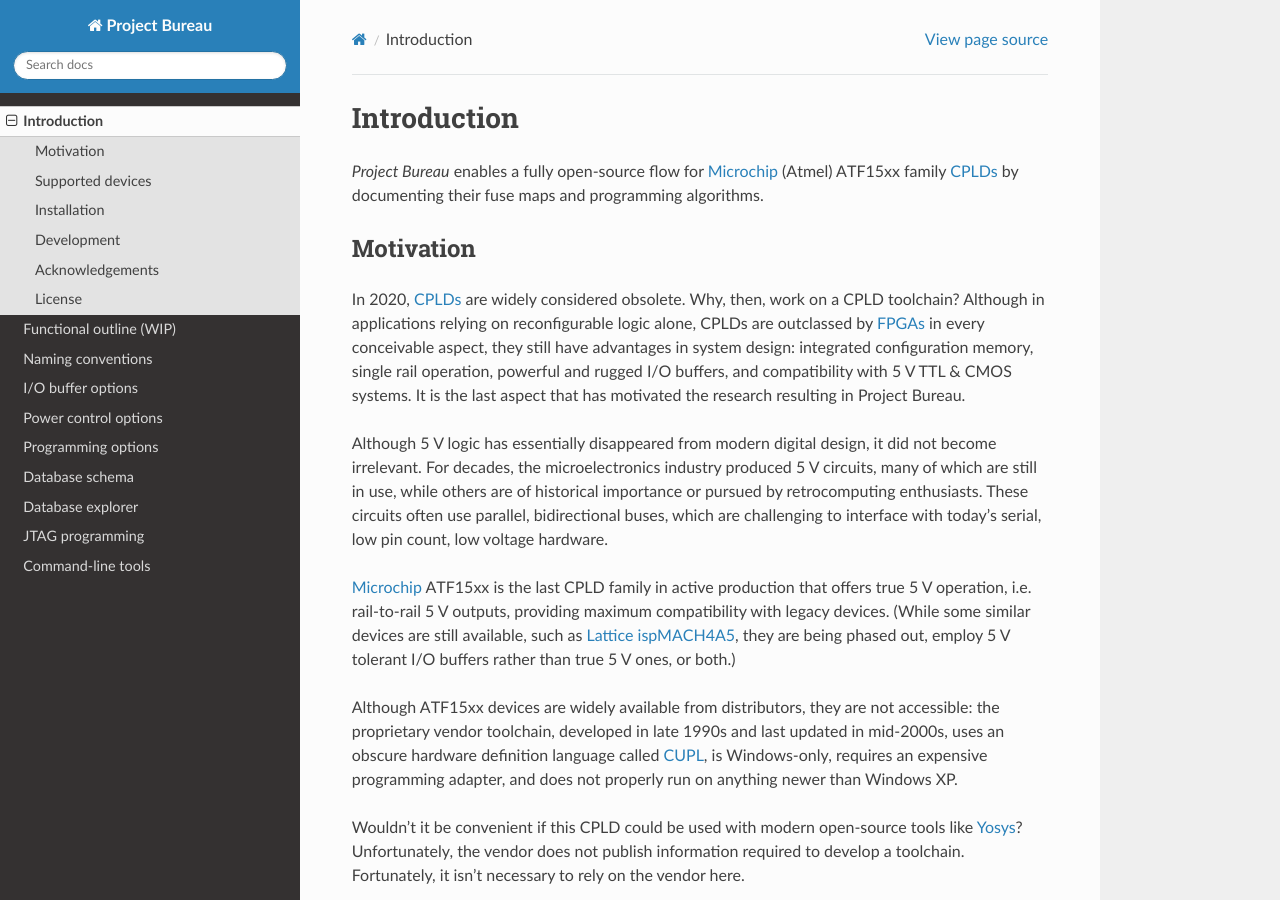
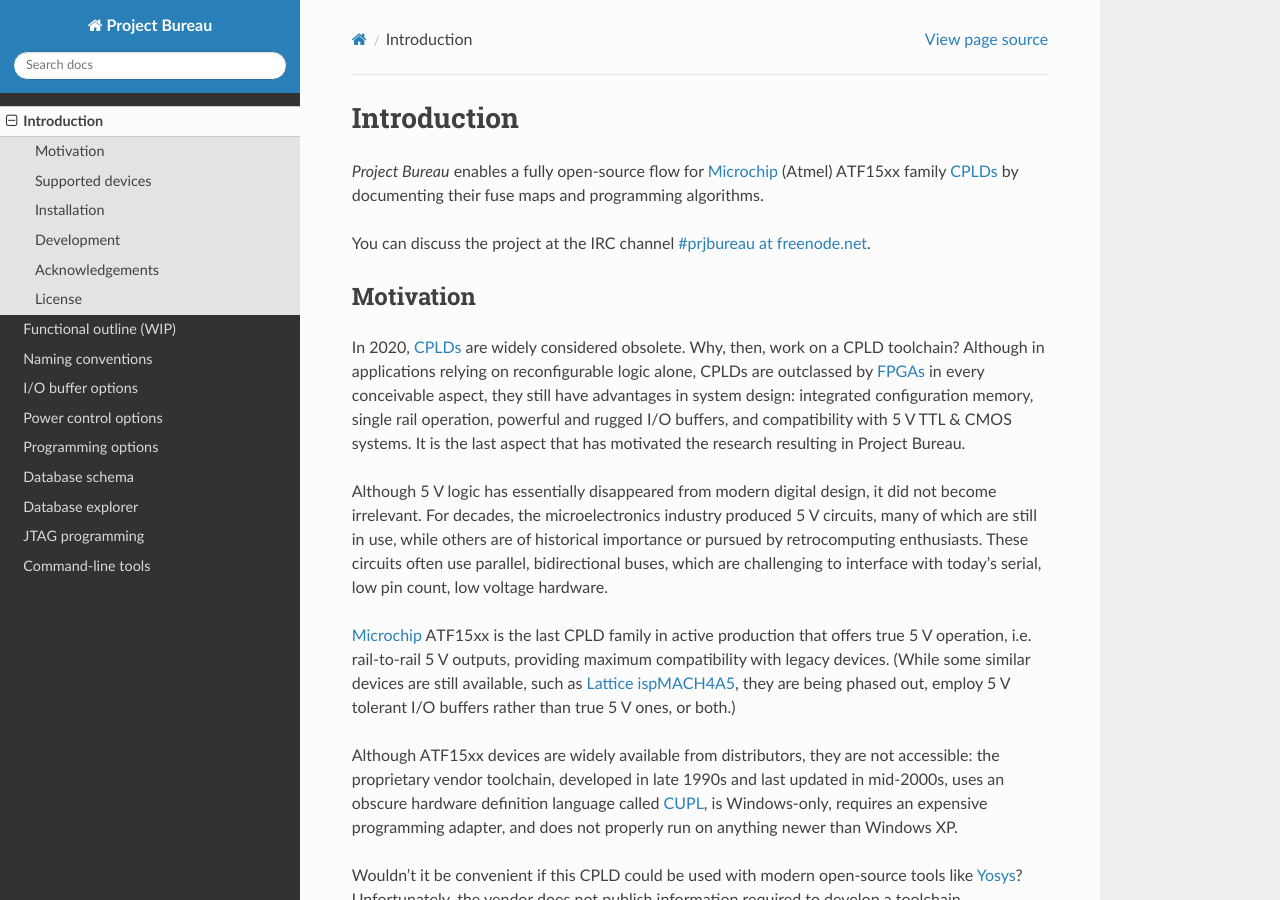
Before and after one commit to whitequark/prjbureau, a Sphinx documentation site: the page built from docs/intro.rst, in a window 1280 px wide and 900 px high. Built offline with Sphinx 7.4.7 and the Read the Docs theme 2.0.0, drawn with Linux system fonts in a browser that asks for light colours; pages that are not in the unit, such as notebooks, are missing from menus.

Commit message:
Add link to project IRC channel.

```diff
--- a/docs/intro.rst
+++ b/docs/intro.rst
@@ -2,6 +2,8 @@
 ############
 
 *Project Bureau* enables a fully open-source flow for Microchip_ (Atmel) ATF15xx family CPLDs_ by documenting their fuse maps and programming algorithms.
+
+You can discuss the project at the IRC channel `#prjbureau at freenode.net <https://webchat.freenode.net/?channels=prjbureau>`_.
 
 .. _Microchip: https://microchip.com
 .. _CPLDs: https://en.wikipedia.org/wiki/Complex_programmable_logic_device
```
